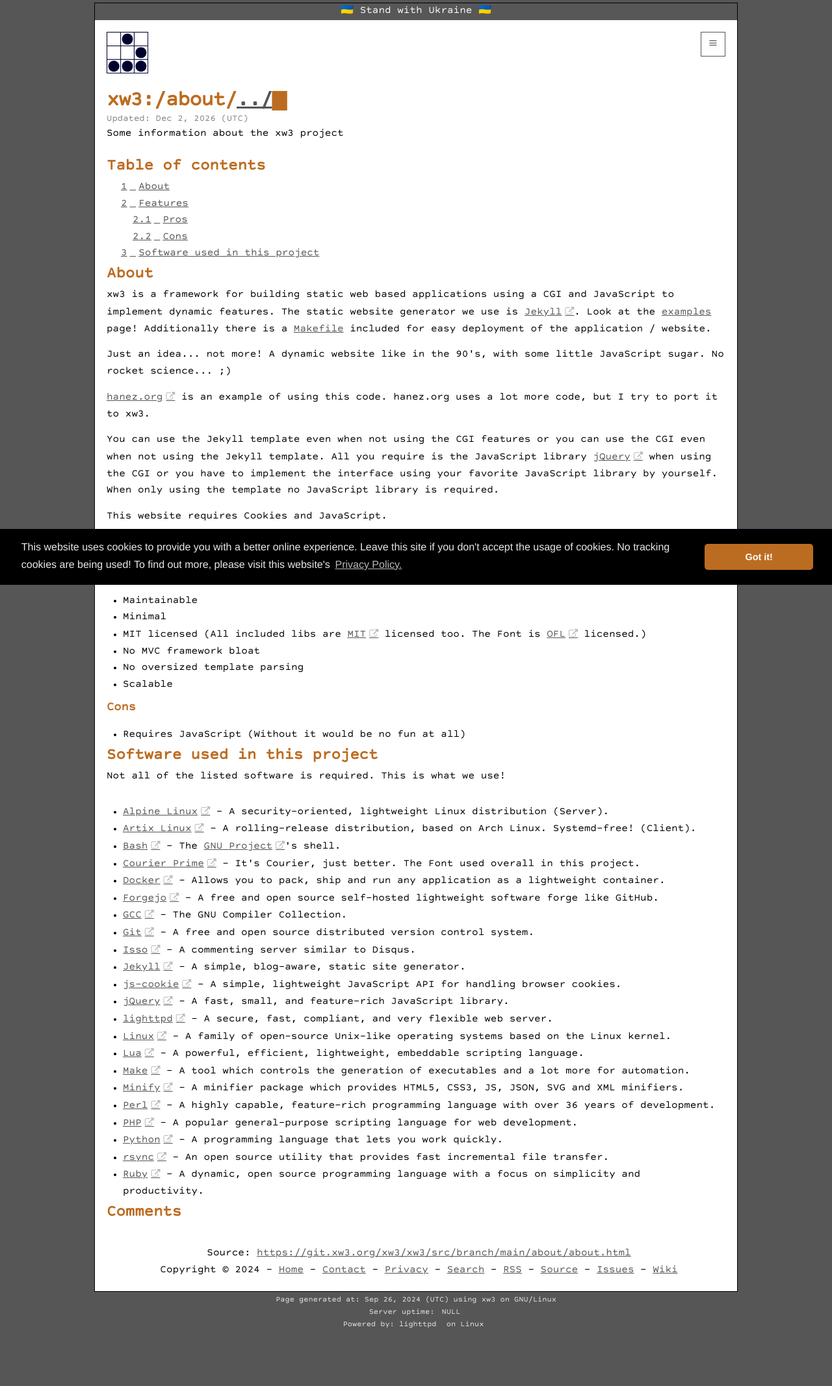
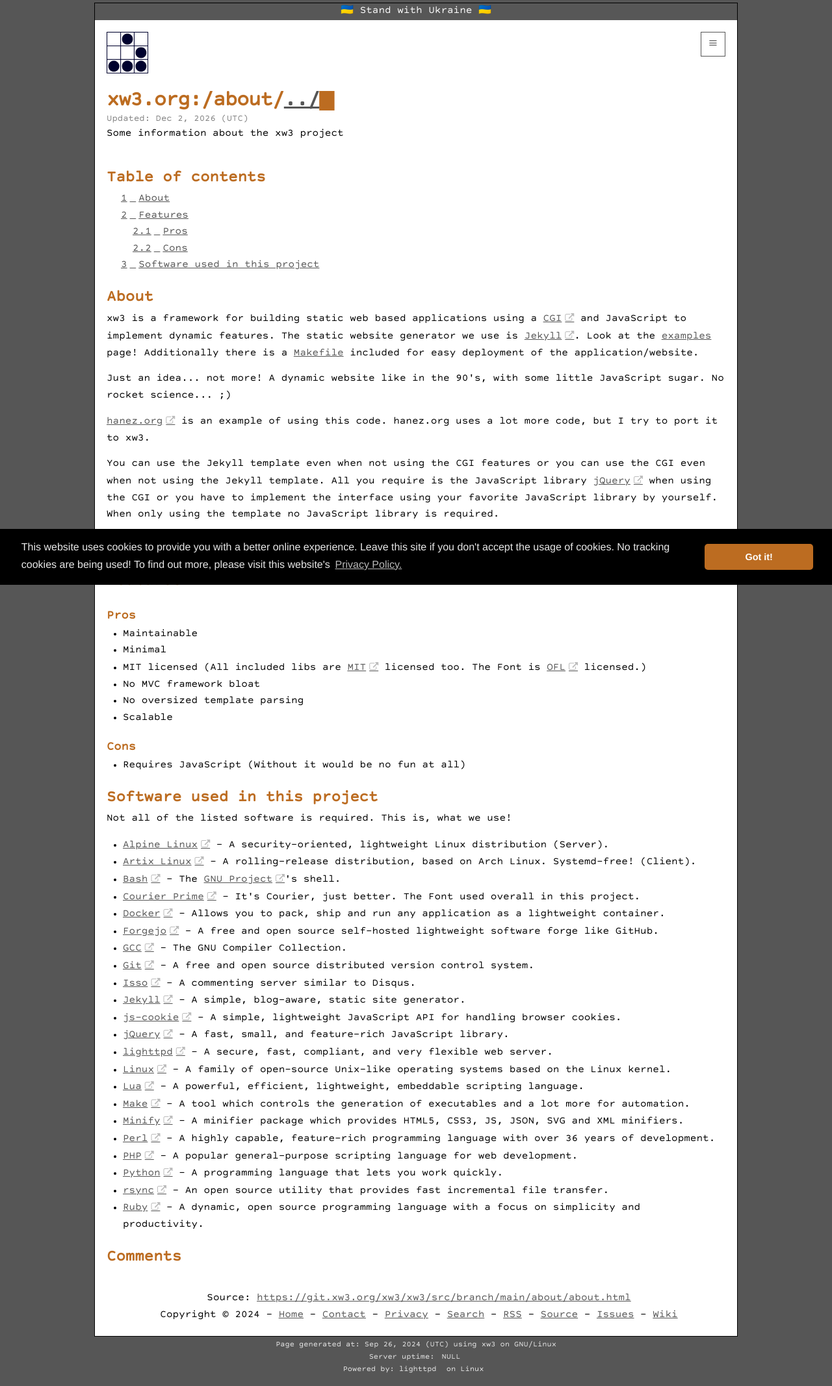
Before and after one commit to hanez/xw3, a Jekyll site: the page built from about/about.html, in a window 1280 px wide. Shown: the whole page at 65% size. Built offline with Jekyll 4.4.1, drawn with Linux system fonts in a browser that asks for light colours; comment, search, counter and statistics services are not loaded; before the commit the page ends 2064 px from its top, so only the background shows below that.

Commit message:
Lot of normalizing and cleanups.

```diff
--- a/_config.yml
+++ b/_config.yml
@@ -1,9 +1,8 @@
 document_root: /var/www/xw3.org/www/_site/
 data_dir: /var/www/xw3.org/www/_data/
-title: xw3
-org: xw3.org
+title: xw3.org
 subtitle: Extending the World Wide Web
-description: xw3 is a framework for building static web based applications using a CGI and JavaScript to implement dynamic features. The static website generator we use is <a href="https://jekyllrb.com/" class="ext">Jekyll</a>. Look at the <a href="/examples/">examples</a> page! Additionally there is a <a href="https://git.xw3.org/xw3/xw3/src/branch/main/Makefile">Makefile</a> included for easy deployment of the application / website.
+description: xw3 is a framework for building static web based applications using a <a href="https://en.wikipedia.org/wiki/Common_Gateway_Interface" class="ext" target="_blank">CGI</a> and JavaScript to implement dynamic features. The static website generator we use is <a href="https://jekyllrb.com/" class="ext">Jekyll</a>. Look at the <a href="/examples/">examples</a> page! Additionally there is a <a href="https://git.xw3.org/xw3/xw3/src/branch/main/Makefile">Makefile</a> included for easy deployment of the application/website.
 keywords:
   - xw3
   - static
--- a/_includes/head.html
+++ b/_includes/head.html
@@ -1,7 +1,7 @@
 <head>
   <meta charset="{{ site.charset }}">
   <meta name="author" content="{{ site.author }}">
-  <title>{{ site.url_short }}:{{ page.url }} - {{ site.subtitle }}</title>
+  <title>{{ site.title }}:{{ page.url }} - {{ site.subtitle }}</title>
   <meta name="description" content="{% if page.description %}{{ page.description | strip_html | strip_newlines | truncate: 160 }}{% else %}{{ site.description | strip_html | strip_newlines | truncate: 160 }}{% endif %}">
   {% if page.tags %}<meta name="keywords" content="{{ site.keywords | join: ',' }},{{ page.tags | join: ',' }}">{% endif %}
   <meta name="viewport" content="width=device-width, initial-scale=1">
--- a/_sass/_base.scss
+++ b/_sass/_base.scss
@@ -11,9 +11,8 @@
 html {
 }
 
-body, h1, h2, h3, h4, h5, h6,
-p, blockquote, pre, hr,
-dl, dd, ol, ul, figure {
+body, h1, h2, h3, h4, h5, h6, p, code, blockquote,
+pre, hr, dl, dd, ol, ul, figure, span {
   margin: 0;
   padding: 0;
 }
@@ -31,10 +30,12 @@
 
 h1, h2, h3, h4, h5, h6 {
   color: $headline-color;
-  font-family: "CourierPrimeSans";
+  padding-top: 18px;
 }
 
 h1 {
+  color: $headline-color;
+  padding-top: 0px;
 }
 
 h2 {
@@ -45,10 +46,6 @@
   }
 }
 
-h3 {
-  padding-top: 8px;
-}
-
 img {
   max-width: 100%;
   vertical-align: middle;
@@ -56,7 +53,7 @@
 
 img.l {
   border: 0;
-  float:left;
+  float: left;
   margin: 6px 16px 0 0;
   padding: 0;
 }
@@ -71,11 +68,9 @@
 img.x {
   max-width: 99.8%;
   border: 1px solid #000;
-  //border-radius: 12px 12px;
 }
 
 ul, ol {
-  //margin-left: calc($spacing-unit + 20px);
   margin-left: 25px;
 }
 
@@ -117,7 +112,6 @@
 }
 
 p {
-  //text-align: justify;
   padding: 0px 0px 14px 0px;
 }
 
@@ -135,7 +129,7 @@
 
 pre {
   -moz-tab-size: 2;
-  border: 1px $grey-color solid;
+  border: 0px $grey-color solid;
   background: $grey-color-dark;
   background-image: -webkit-linear-gradient($grey-color-dark 50%, $grey-color-light 50%);
   background-image: -moz-linear-gradient($grey-color-dark 50%, $grey-color-light 50%);
@@ -187,7 +181,8 @@
   border-collapse: collapse;
 }
 
-table > thead > tr {}
+table > thead > tr {
+}
 
 table > thead > tr > th {
   background: #293e58;
--- a/about/about.html
+++ b/about/about.html
@@ -16,9 +16,9 @@
 
   <p>Just an idea... not more! A dynamic website like in the 90's, with some little JavaScript sugar. No rocket science... ;)</p>
 
-  <p><a href="https://hanez.org" class="ext">hanez.org</a> is an example of using this code. hanez.org uses a lot more code, but I try to port it to xw3.</p>
+  <p><a href="https://hanez.org" class="ext" target="_blank">hanez.org</a> is an example of using this code. hanez.org uses a lot more code, but I try to port it to xw3.</p>
 
-  <p>You can use the Jekyll template even when not using the CGI features or you can use the CGI even when not using the Jekyll template. All you require is the JavaScript library <a href="https://jquery.com/" class="ext">jQuery</a> when using the CGI or you have to implement the interface using your favorite JavaScript library by yourself. When only using the template no JavaScript library is required.</p>
+  <p>You can use the Jekyll template even when not using the CGI features or you can use the CGI even when not using the Jekyll template. All you require is the JavaScript library <a href="https://jquery.com/" class="ext" target="_blank">jQuery</a> when using the CGI or you have to implement the interface using your favorite JavaScript library by yourself. When only using the template no JavaScript library is required.</p>
 
   <p>This website requires Cookies and JavaScript.</p>
 </div>
@@ -27,46 +27,46 @@
 
 <h3>Pros</h3>
 
-<p><ul>
+<ul>
   <li>Maintainable</li>
   <li>Minimal</li>
-  <li>MIT licensed (All included libs are <a href="https://opensource.org/license/MIT" class="ext">MIT</a> licensed too. The Font is <a href="https://openfontlicense.org/" class="ext">OFL</a> licensed.)</li>
+  <li>MIT licensed (All included libs are <a href="https://opensource.org/license/MIT" class="ext" target="_blank">MIT</a> licensed too. The Font is <a href="https://openfontlicense.org/" class="ext" target="_blank">OFL</a> licensed.)</li>
   <li>No MVC framework bloat</li>
   <li>No oversized template parsing</li>
   <li>Scalable</li>
-</ul></p>
+</ul>
 
 <h3>Cons</h3>
 
-<p><ul>
+<ul>
   <li>Requires JavaScript (Without it would be no fun at all)</li>
-</ul></p>
+</ul>
 
 <h2>Software used in this project</h2>
 
-<p>Not all of the listed software is required. This is what we use!</p>
+<p>Not all of the listed software is required. This is, what we use!</p>
 
-<p><ul>
-  <li><a href="https://alpinelinux.org/" class="ext">Alpine Linux</a> - A security-oriented, lightweight Linux distribution (Server).</li>
-  <li><a href="https://artixlinux.org/" class="ext">Artix Linux</a> - A rolling-release distribution, based on Arch Linux. Systemd-free! (Client).</li>
-  <li><a href="https://www.gnu.org/software/bash/" class="ext">Bash</a> - The <a href="https://www.gnu.org/" class="ext">GNU Project</a>'s shell.</li>
-  <li><a href="https://quoteunquoteapps.com/courierprime/" class="ext">Courier Prime</a> - It's Courier, just better. The Font used overall in this project.</li>
-  <li><a href="https://www.docker.com/" class="ext">Docker</a> - Allows you to pack, ship and run any application as a lightweight container.</li>
-  <li><a href="https://forgejo.org/" class="ext">Forgejo</a> - A free and open source self-hosted lightweight software forge like GitHub.</li>
-  <li><a href="https://gcc.gnu.org/" class="ext">GCC</a> - The GNU Compiler Collection.</li>
-  <li><a href="https://git-scm.com/" class="ext">Git</a> - A free and open source distributed version control system.</li>
-  <li><a href="https://isso-comments.de/" class="ext">Isso</a> - A commenting server similar to Disqus.</li>
-  <li><a href="https://jekyllrb.com/" class="ext">Jekyll</a> - A simple, blog-aware, static site generator.</li>
-  <li><a href="https://github.com/js-cookie/js-cookie" class="ext">js-cookie</a> - A simple, lightweight JavaScript API for handling browser cookies.</li>
-  <li><a href="https://jquery.com/" class="ext">jQuery</a> - A fast, small, and feature-rich JavaScript library.</li>
-  <li><a href="https://www.lighttpd.net/" class="ext">lighttpd</a> - A secure, fast, compliant, and very flexible web server.</li>
-  <li><a href="https://kernel.org/" class="ext">Linux</a> - A family of open-source Unix-like operating systems based on the Linux kernel.</li>
-  <li><a href="https://www.lua.org/" class="ext">Lua</a> - A powerful, efficient, lightweight, embeddable scripting language.</li>
-  <li><a href="https://www.gnu.org/software/make/" class="ext">Make</a> - A tool which controls the generation of executables and a lot more for automation.</li>
-  <li><a href="https://github.com/tdewolff/minify" class="ext">Minify</a> - A minifier package which provides HTML5, CSS3, JS, JSON, SVG and XML minifiers.</li>
-  <li><a href="https://www.perl.org/" class="ext">Perl</a> - A highly capable, feature-rich programming language with over 36 years of development.</li>
-  <li><a href="https://www.php.net/" class="ext">PHP</a> - A popular general-purpose scripting language for web development.</li>
-  <li><a href="https://www.python.org/" class="ext">Python</a> - A programming language that lets you work quickly.</li>
-  <li><a href="https://rsync.samba.org/" class="ext">rsync</a> - An open source utility that provides fast incremental file transfer.</li>
-  <li><a href="https://www.ruby-lang.org/en/" class="ext">Ruby</a> - A dynamic, open source programming language with a focus on simplicity and productivity.</li>
-</ul></p>
+<ul>
+  <li><a href="https://alpinelinux.org/" class="ext" target="_blank">Alpine Linux</a> - A security-oriented, lightweight Linux distribution (Server).</li>
+  <li><a href="https://artixlinux.org/" class="ext" target="_blank">Artix Linux</a> - A rolling-release distribution, based on Arch Linux. Systemd-free! (Client).</li>
+  <li><a href="https://www.gnu.org/software/bash/" class="ext" target="_blank">Bash</a> - The <a href="https://www.gnu.org/" class="ext" target="_blank">GNU Project</a>'s shell.</li>
+  <li><a href="https://quoteunquoteapps.com/courierprime/" class="ext" target="_blank">Courier Prime</a> - It's Courier, just better. The Font used overall in this project.</li>
+  <li><a href="https://www.docker.com/" class="ext" target="_blank">Docker</a> - Allows you to pack, ship and run any application as a lightweight container.</li>
+  <li><a href="https://forgejo.org/" class="ext" target="_blank">Forgejo</a> - A free and open source self-hosted lightweight software forge like GitHub.</li>
+  <li><a href="https://gcc.gnu.org/" class="ext" target="_blank">GCC</a> - The GNU Compiler Collection.</li>
+  <li><a href="https://git-scm.com/" class="ext" target="_blank">Git</a> - A free and open source distributed version control system.</li>
+  <li><a href="https://isso-comments.de/" class="ext" target="_blank">Isso</a> - A commenting server similar to Disqus.</li>
+  <li><a href="https://jekyllrb.com/" class="ext" target="_blank">Jekyll</a> - A simple, blog-aware, static site generator.</li>
+  <li><a href="https://github.com/js-cookie/js-cookie" class="ext" target="_blank">js-cookie</a> - A simple, lightweight JavaScript API for handling browser cookies.</li>
+  <li><a href="https://jquery.com/" class="ext" target="_blank">jQuery</a> - A fast, small, and feature-rich JavaScript library.</li>
+  <li><a href="https://www.lighttpd.net/" class="ext" target="_blank">lighttpd</a> - A secure, fast, compliant, and very flexible web server.</li>
+  <li><a href="https://kernel.org/" class="ext" target="_blank">Linux</a> - A family of open-source Unix-like operating systems based on the Linux kernel.</li>
+  <li><a href="https://www.lua.org/" class="ext" target="_blank">Lua</a> - A powerful, efficient, lightweight, embeddable scripting language.</li>
+  <li><a href="https://www.gnu.org/software/make/" class="ext" target="_blank">Make</a> - A tool which controls the generation of executables and a lot more for automation.</li>
+  <li><a href="https://github.com/tdewolff/minify" class="ext" target="_blank">Minify</a> - A minifier package which provides HTML5, CSS3, JS, JSON, SVG and XML minifiers.</li>
+  <li><a href="https://www.perl.org/" class="ext" target="_blank">Perl</a> - A highly capable, feature-rich programming language with over 36 years of development.</li>
+  <li><a href="https://www.php.net/" class="ext" target="_blank">PHP</a> - A popular general-purpose scripting language for web development.</li>
+  <li><a href="https://www.python.org/" class="ext" target="_blank">Python</a> - A programming language that lets you work quickly.</li>
+  <li><a href="https://rsync.samba.org/" class="ext" target="_blank">rsync</a> - An open source utility that provides fast incremental file transfer.</li>
+  <li><a href="https://www.ruby-lang.org/en/" class="ext" target="_blank">Ruby</a> - A dynamic, open source programming language with a focus on simplicity and productivity.</li>
+</ul>
```
Also changed, not shown: _posts/2024-09-25-checkpw.md (+4 -2 lines).
